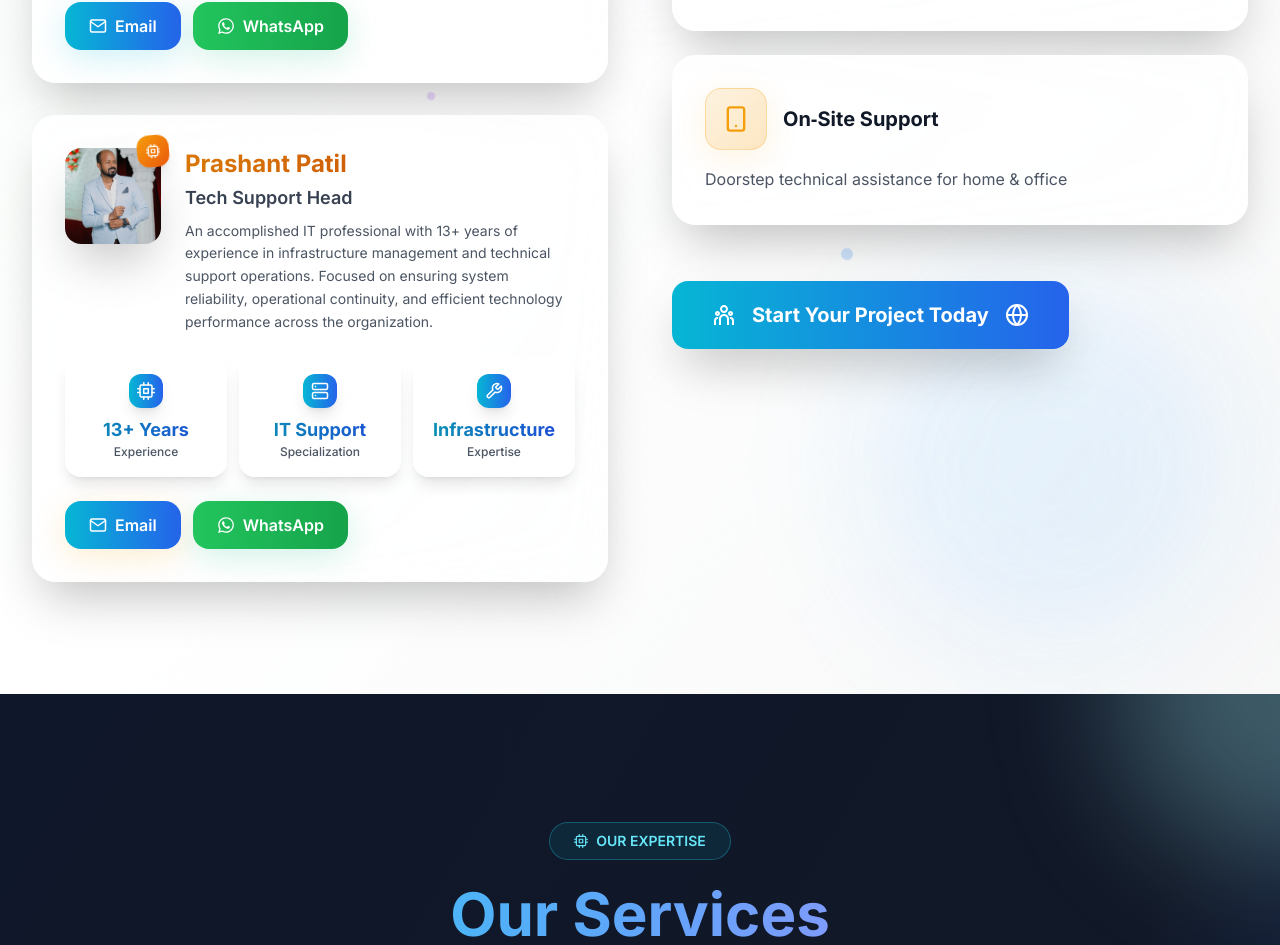
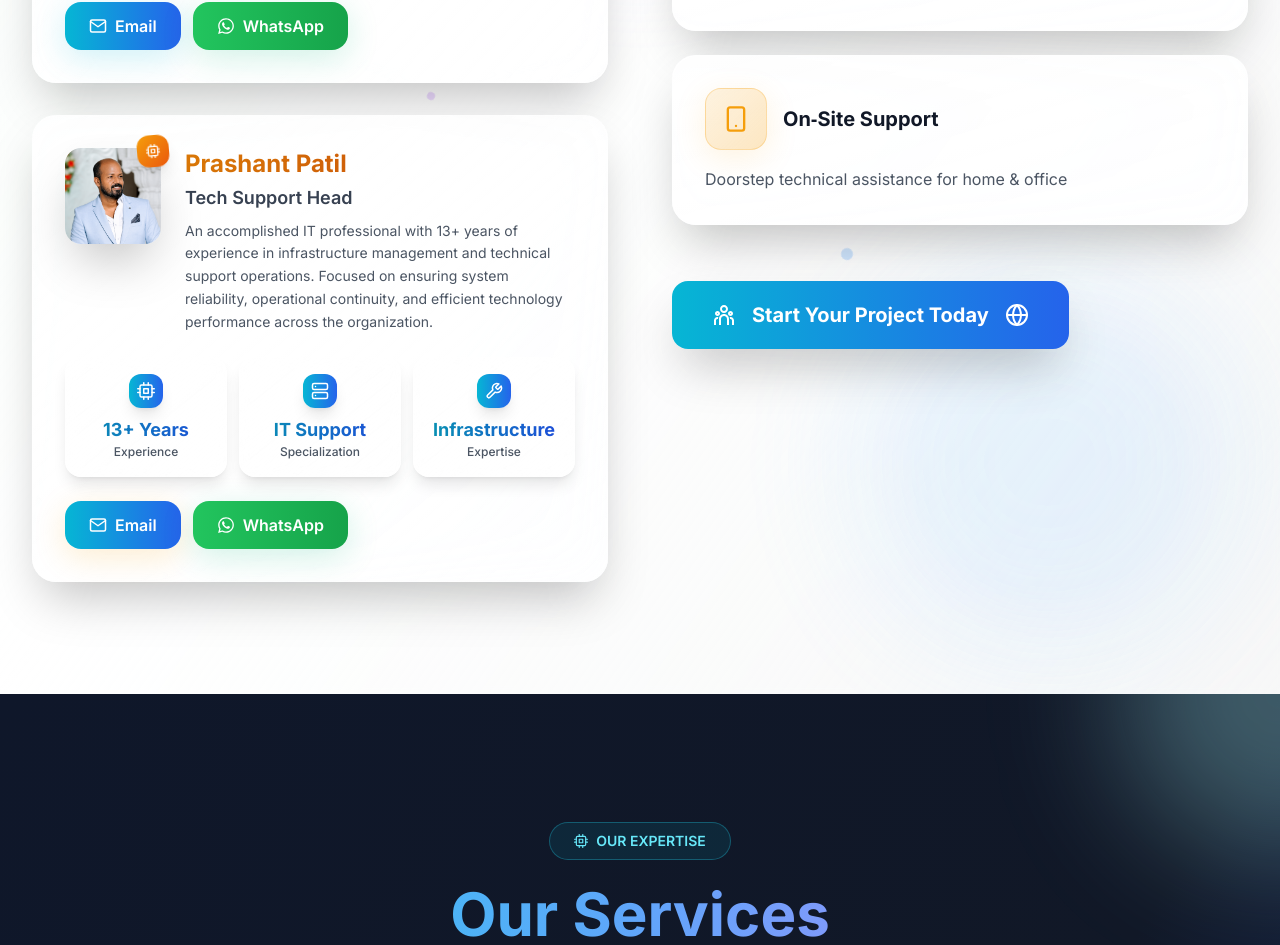
Before and after one commit to theoazan/oazan.com, a Next.js app: page / in a window 1280 px wide. Shown: the part 1961-2906 px from the top of the page. Built offline with nearby package versions, Linux system fonts and the light colour scheme.

Commit message:
Update AboutMe.tsx

```diff
--- a/src/components/AboutMe.tsx
+++ b/src/components/AboutMe.tsx
@@ -346,7 +346,7 @@ const AboutMe = () => {
                     <div className="relative">
                       <div className="relative w-24 h-24 rounded-2xl overflow-hidden shadow-2xl group-hover:shadow-3xl transition-all duration-500">
                         <Image
-                          src="/Images/prashant_profile.jpg"
+                          src="/Images/prashant_profile.png"
                           alt="Virendra Patil - CEO & Founder of Oazan Technologies"
                           width={80}
                           height={80}
```
